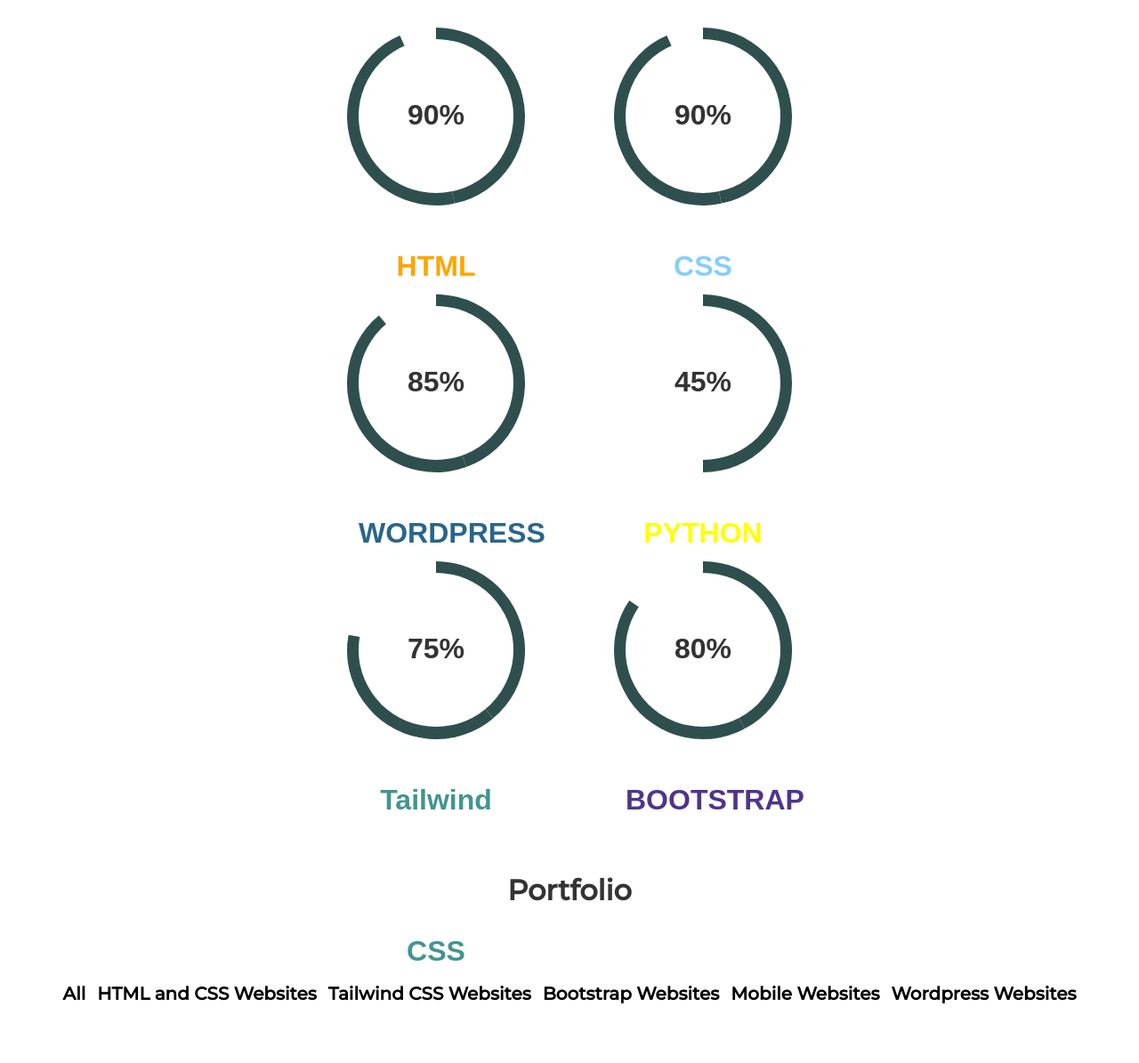
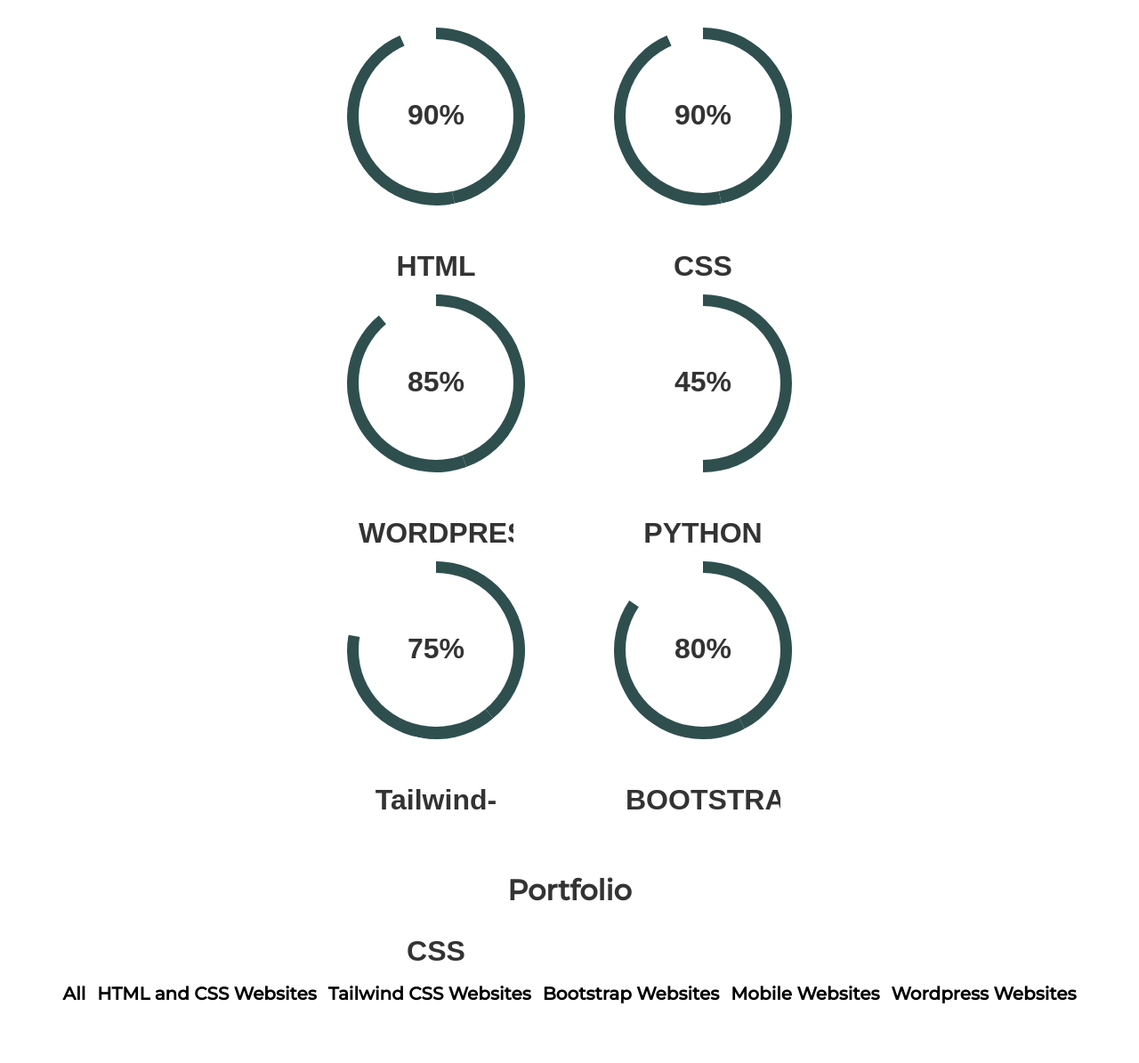
Before and after one commit to mghazidev/html-css-websites, a PHP site: page /personal-website/index.html in a window 1280 px wide. Shown: the part 1543-2738 px from the top of the page at 89% size. Run offline with PHP 8.4, Linux system fonts and the light colour scheme; some libraries are stand-ins or nearby versions; grey boxes are pictures that could not be loaded.

Commit message:
ghazi world

```diff
--- a/personal-website/css/styles.css
+++ b/personal-website/css/styles.css
@@ -586,36 +586,19 @@
     font-family: sans-serif;
   }
 
-  .inside1 p {
-    /* text-shadow: 2px 2px 8px orange; */
-    color: orange;
-    /* filter: drop-shadow(2px 2px #ab5606); */
+  .cont {
+    display: flex;
+    flex-wrap: wrap;
+    flex-direction: column;
+    width: 100%;
+    overflow: auto;
   }
 
-  .inside2 p {
-    /* text-shadow: 2px 2px 8px lightskyblue; */
-    color: lightskyblue;
-    /* filter: drop-shadow(2px 2px #1286ce); */
+  .cont p {
+    margin: 0;
+    flex-wrap: wrap;
   }
-  .inside3 p {
-    /* text-shadow: 2px 2px 8px #1d53a9; */
-    color: rgb(41, 101, 141);
-    /* filter: drop-shadow(2px 2px #7498ae); */
-  }
-  .inside4 p {
-    color: yellow;
-    /* filter: drop-shadow(2px 2px #2759c5); */
-  }
-  .inside5 p {
-    /* text-shadow: 2px 2px 8px orange; */
-    color: rgb(67, 148, 145);
-    /* filter: drop-shadow(2px 2px #99a7cf); */
-  }
-  .inside6 p {
-    /* text-shadow: 2px 2px 8px orange; */
-    color: rgb(79, 52, 141);
-    /* filter: drop-shadow(2px 2px #7134ff); */
-  }
+
 
 
   @media(max-width:360px) {
--- a/personal-website/index.html
+++ b/personal-website/index.html
@@ -125,8 +125,10 @@
                     <div class="mask half">
                         <div class="fill-1"></div>
                     </div>
-                    <div class="inside1">90%
-                        <p>HTML</p>
+                    <div class="inside1"><span>90%</span>
+                        <div class="cont">
+                            <p>HTML </p>
+                        </div>
                     </div>
                 </div>
             </div>
@@ -143,7 +145,9 @@
                         <div class="fill-2"></div>
                     </div>
                     <div class="inside2">90%
+                        <div class="cont">
                         <p>CSS</p>
+                    </div>
                     </div>
                 </div>
             </div>
@@ -160,7 +164,10 @@
                         <div class="fill-3"></div>
                     </div>
                     <div class="inside3">85%
+
+                        <div class="cont">
                         <p>WORDPRESS</p>
+                    </div>
                     </div>
                 </div>
             </div>
@@ -176,7 +183,9 @@
                         <div class="fill-4"></div>
                     </div>
                     <div class="inside4">45%
+                        <div class="cont">
                         <p>PYTHON</p>
+                    </div>
                     </div>
                 </div>
             </div>
@@ -192,7 +201,9 @@
                         <div class="fill-5"></div>
                     </div>
                     <div class="inside5">75%
-                        <p>Tailwind CSS</p>
+                        <div class="cont">
+                        <p>Tailwind-CSS</p>
+                    </div>
                     </div>
                 </div>
             </div>
@@ -208,7 +219,9 @@
                         <div class="fill-6"></div>
                     </div>
                     <div class="inside6">80%
+                        <div class="cont">
                         <p>BOOTSTRAP</p>
+                    </div>
                     </div>
                 </div>
             </div>
```
